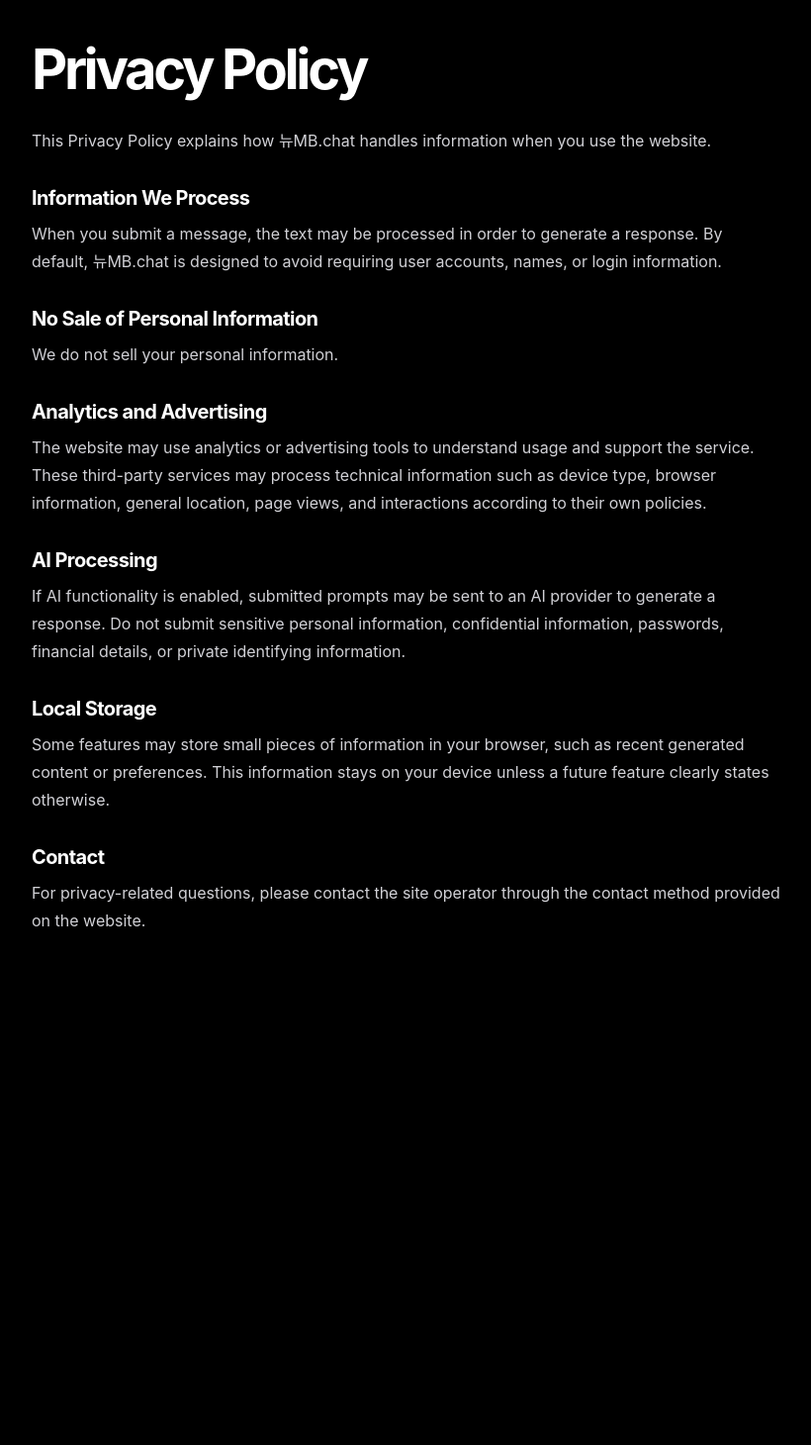
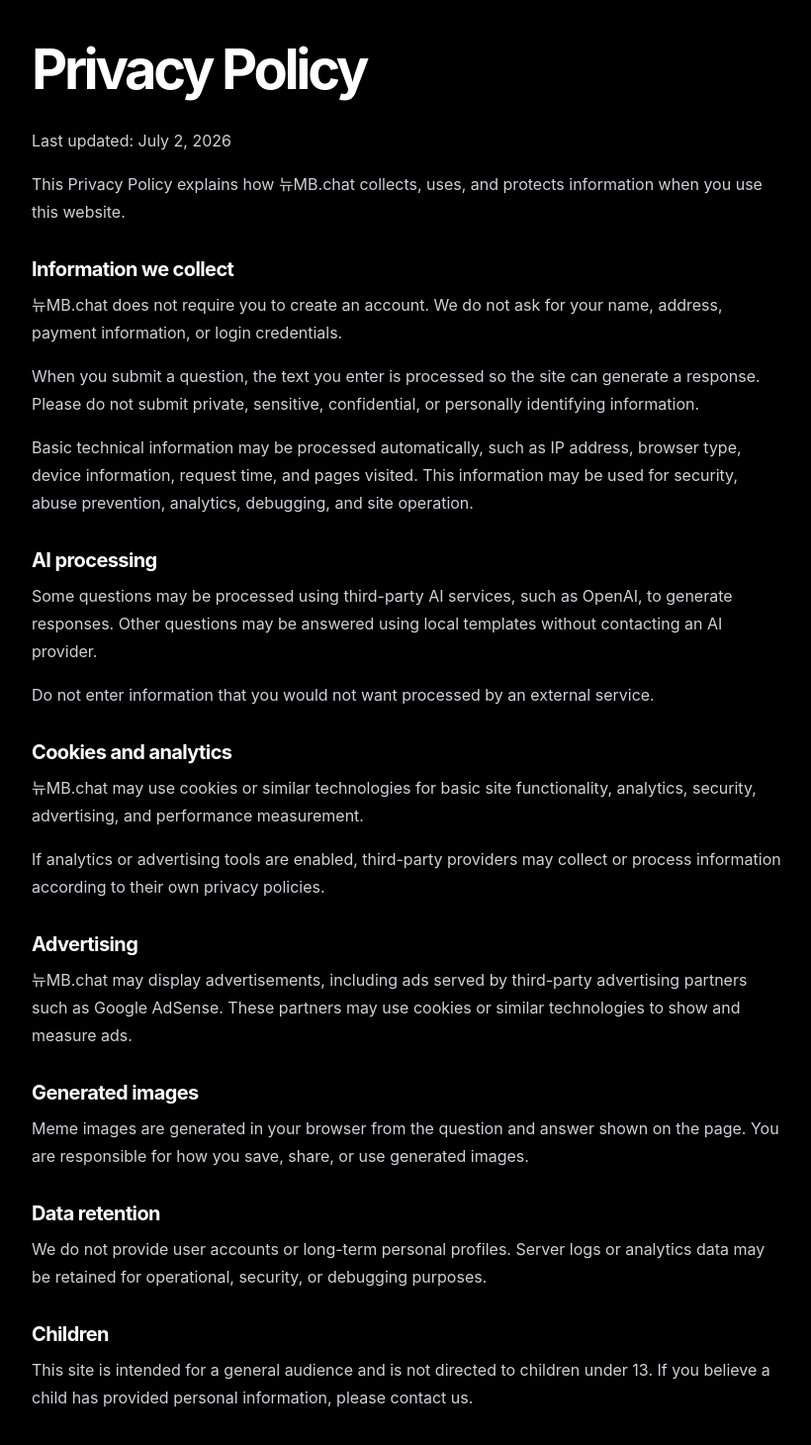
Before and after one commit to JKServices/newmb-chat-release-v2, a Next.js app: page /privacy in a window 1280 px wide. Shown: the part 80-1540 px from the top of the page at 99% size, without its empty margins (228-1048 px from the left). Before the commit the page ends 1148 px from the top, so only its background shows below. Built offline with nearby package versions, Linux system fonts and the light colour scheme.

Commit message:
Update page.tsx

```diff
--- a/app/privacy/page.tsx
+++ b/app/privacy/page.tsx
@@ -1,72 +1,113 @@
-import Link from "next/link";
+import type { Metadata } from "next";
 
-export const metadata = {
-  title: "Privacy Policy | 뉴MB.chat",
+export const metadata: Metadata = {
+  title: "Privacy Policy",
   description: "Privacy Policy for 뉴MB.chat."
 };
 
 export default function PrivacyPage() {
   return (
     <main className="legal-page">
-      <section className="legal-card">
-        <Link href="/" className="back-link">
+      <article className="legal-card">
+        <a className="back-link" href="/">
           ← Back to 뉴MB.chat
-        </Link>
+        </a>
 
         <h1>Privacy Policy</h1>
 
+        <p>Last updated: July 2, 2026</p>
+
         <p>
-          This Privacy Policy explains how 뉴MB.chat handles information when you
-          use the website.
+          This Privacy Policy explains how 뉴MB.chat collects, uses, and protects
+          information when you use this website.
         </p>
 
-        <h2>Information We Process</h2>
+        <h2>Information we collect</h2>
 
         <p>
-          When you submit a message, the text may be processed in order to
-          generate a response. By default, 뉴MB.chat is designed to avoid
-          requiring user accounts, names, or login information.
+          뉴MB.chat does not require you to create an account. We do not ask for
+          your name, address, payment information, or login credentials.
         </p>
 
-        <h2>No Sale of Personal Information</h2>
+        <p>
+          When you submit a question, the text you enter is processed so the
+          site can generate a response. Please do not submit private, sensitive,
+          confidential, or personally identifying information.
+        </p>
 
         <p>
-          We do not sell your personal information.
+          Basic technical information may be processed automatically, such as IP
+          address, browser type, device information, request time, and pages
+          visited. This information may be used for security, abuse prevention,
+          analytics, debugging, and site operation.
         </p>
 
-        <h2>Analytics and Advertising</h2>
+        <h2>AI processing</h2>
 
         <p>
-          The website may use analytics or advertising tools to understand usage
-          and support the service. These third-party services may process
-          technical information such as device type, browser information, general
-          location, page views, and interactions according to their own policies.
+          Some questions may be processed using third-party AI services, such as
+          OpenAI, to generate responses. Other questions may be answered using
+          local templates without contacting an AI provider.
         </p>
 
-        <h2>AI Processing</h2>
+        <p>
+          Do not enter information that you would not want processed by an
+          external service.
+        </p>
+
+        <h2>Cookies and analytics</h2>
 
         <p>
-          If AI functionality is enabled, submitted prompts may be sent to an AI
-          provider to generate a response. Do not submit sensitive personal
-          information, confidential information, passwords, financial details, or
-          private identifying information.
+          뉴MB.chat may use cookies or similar technologies for basic site
+          functionality, analytics, security, advertising, and performance
+          measurement.
         </p>
 
-        <h2>Local Storage</h2>
+        <p>
+          If analytics or advertising tools are enabled, third-party providers
+          may collect or process information according to their own privacy
+          policies.
+        </p>
+
+        <h2>Advertising</h2>
 
         <p>
-          Some features may store small pieces of information in your browser,
-          such as recent generated content or preferences. This information stays
-          on your device unless a future feature clearly states otherwise.
+          뉴MB.chat may display advertisements, including ads served by third-party
+          advertising partners such as Google AdSense. These partners may use
+          cookies or similar technologies to show and measure ads.
+        </p>
+
+        <h2>Generated images</h2>
+
+        <p>
+          Meme images are generated in your browser from the question and answer
+          shown on the page. You are responsible for how you save, share, or use
+          generated images.
+        </p>
+
+        <h2>Data retention</h2>
+
+        <p>
+          We do not provide user accounts or long-term personal profiles. Server
+          logs or analytics data may be retained for operational, security, or
+          debugging purposes.
+        </p>
+
+        <h2>Children</h2>
+
+        <p>
+          This site is intended for a general audience and is not directed to
+          children under 13. If you believe a child has provided personal
+          information, please contact us.
         </p>
 
         <h2>Contact</h2>
 
         <p>
-          For privacy-related questions, please contact the site operator through
-          the contact method provided on the website.
+          If you have questions about this Privacy Policy, contact:
+          contact@newmb.chat
         </p>
-      </section>
+      </article>
     </main>
   );
 }
```
